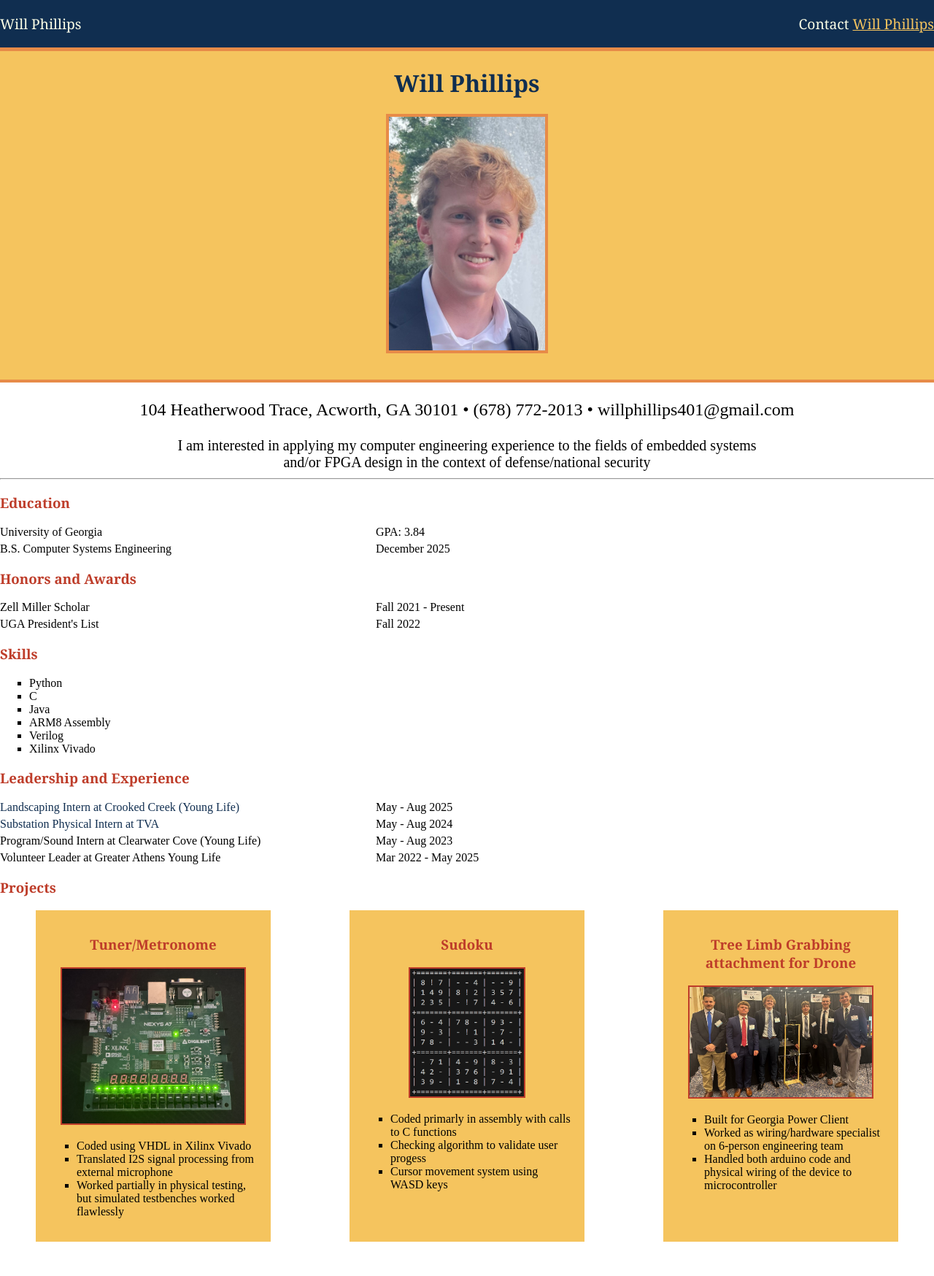
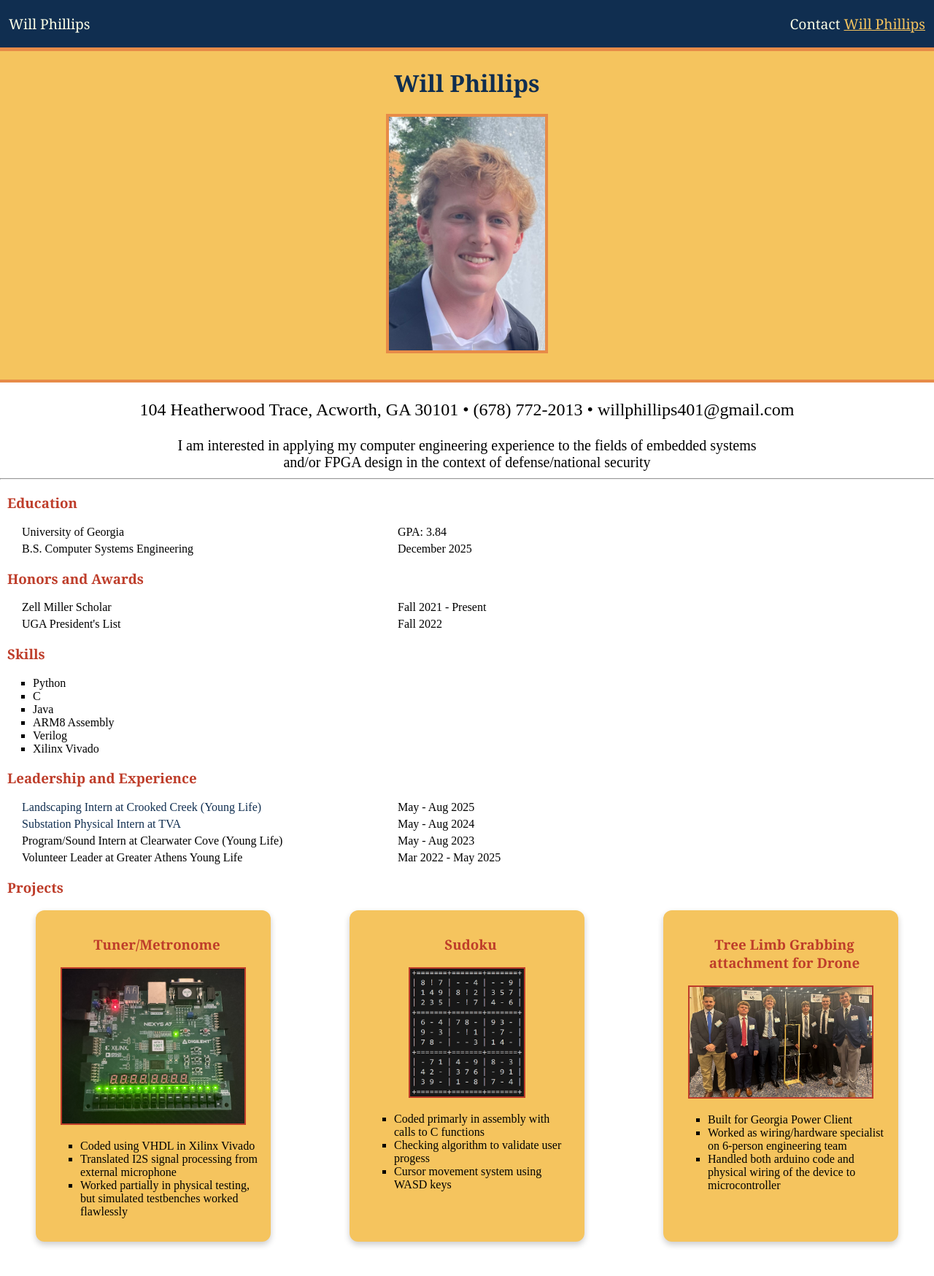
Before and after one commit to willphillips0/class-cv, a plain HTML site: page index.html in a window 1280 px wide. Shown: the top 1748 px of the page at 73% size. Drawn offline with Linux system fonts and the light colour scheme.

Commit message:
Added revised css file

```diff
--- a/css/style.css
+++ b/css/style.css
@@ -11,6 +11,7 @@ nav {
   border-bottom: 5px solid #E78B48;
   display: flex;
   justify-content: space-between;
+  padding: 0 12px 0 12px;
 }
 
 nav a {
@@ -34,7 +35,6 @@ header {
   flex-direction: column;
   align-items: center;
   border-bottom: 4px solid #E78B48;
-
 
 }
 
@@ -69,6 +69,7 @@ hr {
 section h3 {
   color: #BE3D2A;
   font-family: Georgia, 'Times New Roman', Times, serif;
+  padding-left: 10px;
 }
 
 
@@ -77,11 +78,13 @@ section dl {
   column-gap: 25px;
   row-gap: 5px;
   grid-template-columns: 450px 1fr;
+  padding-left: 30px;
 
 }
 
 section ul {
   list-style-type: square;
+  padding-left: 45px;
 
 }
 
@@ -117,6 +120,8 @@ section a:hover {
   text-align: center;
   margin: 0 auto;
   border: 30px;
+  border-radius: 12px;
+  box-shadow: 0 4px 8px rgba(0,0,0,0.2);
 }
 
 .card ul {
@@ -152,6 +157,12 @@ section a:hover {
   padding-bottom: 20px;
 }
 
+.contact-header {
+  background-color: #F5C45E;
+  width: 100%;
+  color: #102E50;
+}
+
 input {
   border: 2px solid #F5C45E;
   color: #BE3D2A;
```
